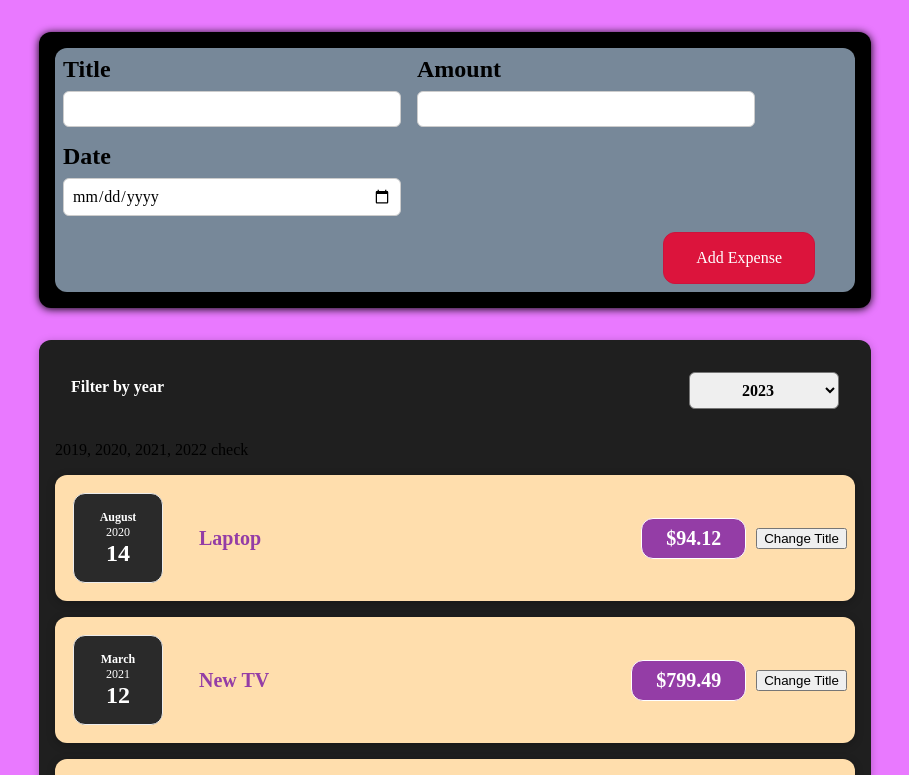
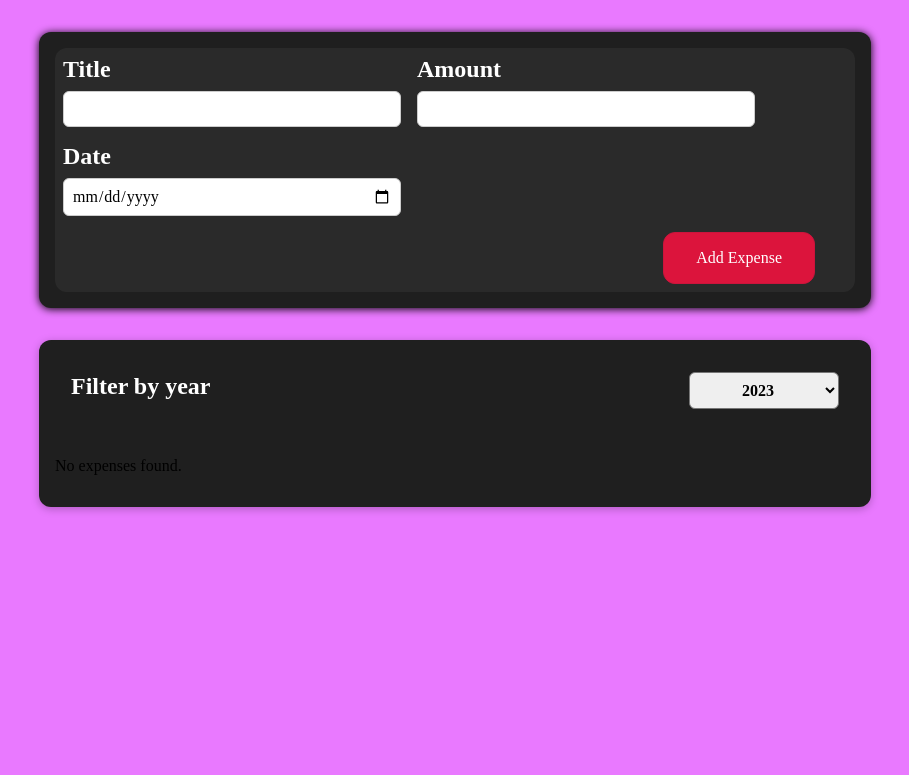
Before and after one commit to Kevin-Richard-A/udemy-react-project, a React (Create React App) app: page / in a window 1280 px wide. Shown: the top 775 px of the page, without its empty margins (185-1094 px from the left). Built offline with nearby package versions, Linux system fonts and the light colour scheme.

Commit message:
features added

```diff
--- a/src/App.js
+++ b/src/App.js
@@ -1,9 +1,9 @@
+import { useState } from "react";
 import "./App.css";
 import Expenses from "./Components/Expenses/Expenses-List/Expenses";
 import NewExpenses from "./Components/New Expense/NewExpenses";
 
-function App() {
-  const expenses = [
+const Dummy_Expenses = [
   {
     id: "e1",
     title: "Laptop",
@@ -25,13 +25,20 @@ function App() {
   },
 ];
 
+function App() {
+
+  const [expenses, setExpenses] = useState(Dummy_Expenses)
+
   const submitedExpensesData = (data) =>{
-    expenses.push(data);
+    setExpenses(preExpenses => {
+      return [data, ...preExpenses]
+    })
+  }
   console.log(expenses);
-  }
+
   return <div className="App">
       <NewExpenses addExpenses={submitedExpensesData}/>
-      <Expenses expenses={expenses} />
+      <Expenses item={expenses} />
   </div>;
 }
 
--- a/src/Components/Expenses/Expense-Filter/ExpenseFilter.css
+++ b/src/Components/Expenses/Expense-Filter/ExpenseFilter.css
@@ -12,6 +12,7 @@
 }
 
 .expenses-filter label {
+  font-size: 1.5rem;
   font-weight: bold;
   margin-bottom: 0.5rem;
 }
--- a/src/Components/Expenses/Expense-Items/ExpenseItem.js
+++ b/src/Components/Expenses/Expense-Items/ExpenseItem.js
@@ -1,15 +1,15 @@
-import React, { useState } from "react";
+import React from "react";
 import "./ExpenseItem.css";
 import ExpenseDate from "../Expense-Date/ExpenseDate";
 import Card from "../../UI/Card";
 
 function ExpenseItem(props) {
 
-  const [title, setTitle] = useState(props.title);
+  // const [title, setTitle] = useState(props.title);
 
-  const changeTitle = () => {
-    setTitle("Updated!!!")
-  }
+  // const changeTitle = () => {
+  //   setTitle("Updated!!!")
+  // }
 
   return (
     <Card className="ExpenseItem">
@@ -17,10 +17,10 @@ function ExpenseItem(props) {
         <ExpenseDate date={props.date}/>
       </div>
       <div className="Description">
-        <h2 className="Title">{title}</h2>
+        <h2 className="Title">{props.title}</h2>
         <div className="Amount">${props.amount}</div>
       </div>
-      <button onClick={changeTitle}>Change Title</button>
+      {/* <button onClick={changeTitle}>Change Title</button> */}
     </Card>
   );
 }
--- a/src/Components/Expenses/Expenses-List/Expenses.css
+++ b/src/Components/Expenses/Expenses-List/Expenses.css
@@ -1,6 +1,6 @@
 .expenses {
     padding: 1rem;
-    background-color: rgb(31, 31, 31);
+    background-color: #1f1f1f;
     margin: 2rem auto;
     width: 50rem;
     max-width: 95%;
--- a/src/Components/Expenses/Expenses-List/Expenses.js
+++ b/src/Components/Expenses/Expenses-List/Expenses.js
@@ -5,39 +5,37 @@ import Card from "../../UI/Card";
 import { ExpenseFilter } from "../Expense-Filter/ExpenseFilter";
 
 function Expenses(props) {
-  const { expenses } = props;
-  const [filteredYear, setFilteredYear] = useState('2023');
+  const { item } = props;
+  const [filteredYear, setFilteredYear] = useState("2023");
 
-  const filterChangeHandler = (selectedYear) =>{
+  const filterChangeHandler = (selectedYear) => {
     setFilteredYear(selectedYear);
-  }
+  };
+  const filteredExpenses = item.filter((expense) => {
+    return expense.date.getFullYear().toString() === filteredYear;
+  });
   console.log(filteredYear);
 
-  let filterInfoText = '2019, 2020, 2021, 2022';
-  if(filteredYear === '2022'){
-    filterInfoText= '2019, 2020, 2021, 2023';
-  } else if(filteredYear === '2021') {
-    filterInfoText= '2019, 2020, 2022, 2023';
-  } else if(filteredYear === '2020') {
-    filterInfoText= '2019, 2021, 2022, 2023';
-  } else if(filteredYear === '2019') {
-    filterInfoText= '2020, 2021, 2022, 2023';
-  } else {
-    filterInfoText= '2019, 2020, 2021, 2022';
+  let expensesContent = <p>No expenses found.</p>;
+
+  if (filteredExpenses.length > 0) {
+    expensesContent = filteredExpenses.map((expense) => (
+      <ExpenseItem
+        key={expense.id}
+        title={expense.title}
+        amount={expense.amount}
+        date={expense.date}
+      />
+    ));
   }
 
   return (
     <Card className="expenses">
-      <ExpenseFilter selected={filteredYear} onChangeFilter={filterChangeHandler} />
-      {filterInfoText+ ' check'}
-      {expenses.map((expense) => (
-        <ExpenseItem
-          id={expense.id}
-          title={expense.title}
-          amount={expense.amount}
-          date={expense.date}
-        />
-      ))}
+      <ExpenseFilter
+        selected={filteredYear}
+        onChangeFilter={filterChangeHandler}
+      />
+      {expensesContent}
     </Card>
   );
 }
--- a/src/Components/New Expense/ExpenseForm/Form.css
+++ b/src/Components/New Expense/ExpenseForm/Form.css
@@ -1,5 +1,6 @@
 form{
-    background: lightslategrey;
+    background: #ffffff0d;
+    color: #fff;
     border-radius: 12px;
     padding: 0.5rem;
 }
--- a/src/Components/New Expense/NewExpenses.css
+++ b/src/Components/New Expense/NewExpenses.css
@@ -1,7 +1,7 @@
 .newExpense {
   /* #943da6 */
   /* #ffdead */
-  background: #000;
+  background: #1f1f1f;
   width: 50rem;
   max-width: 95%;
   margin: 2rem auto;
```
Lines whose indentation alone changed are shown as unchanged.
